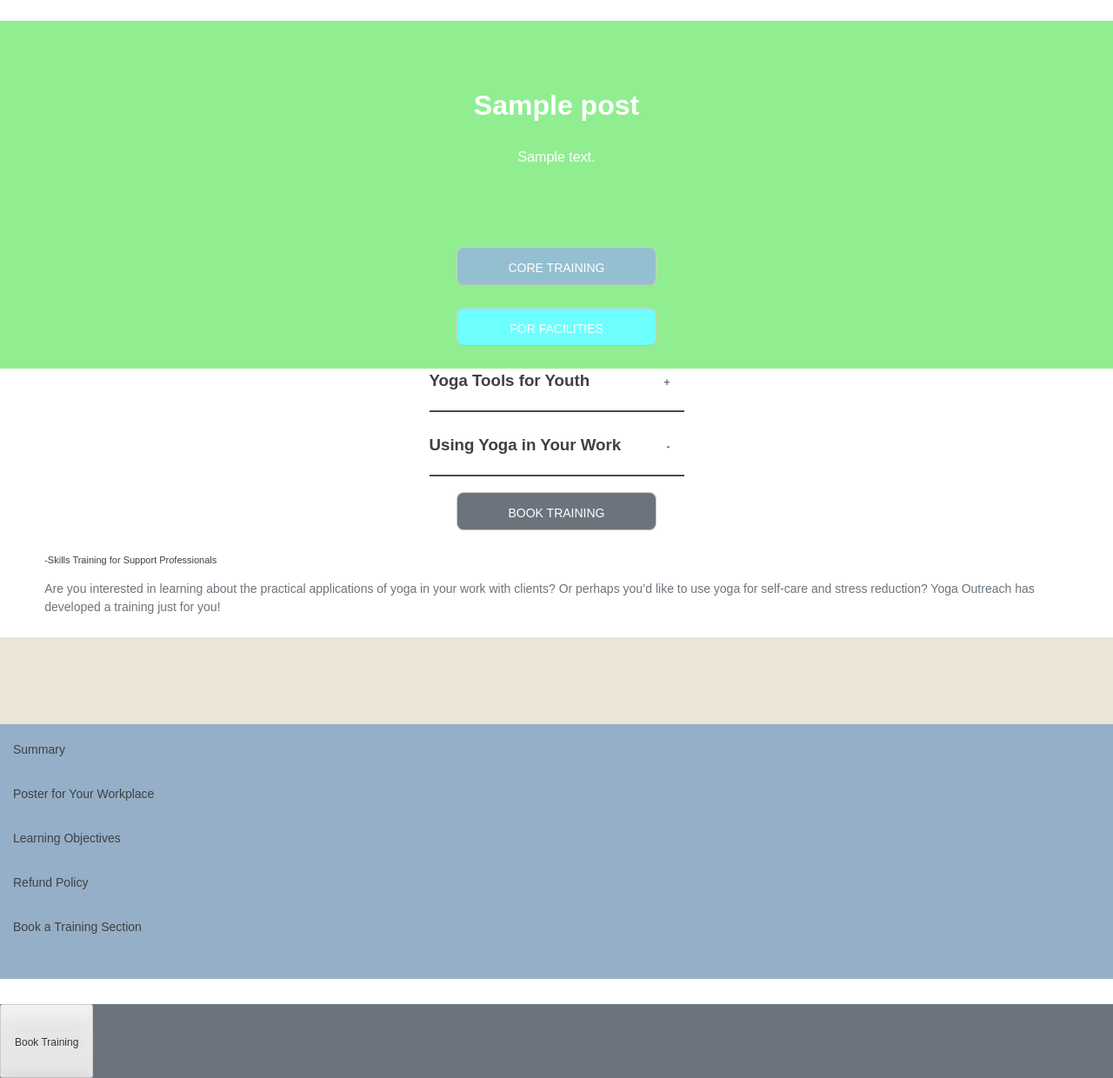
After one commit to redacademy/yoga-winter-2017, a WordPress theme: template themes/yoga_outreach/page-templates/training.php in a window 1280 px wide. The commit adds this page. Shown: the whole page at 87% size. Run offline with PHP 8.4 and a stand-in for WordPress, Linux system fonts and the light colour scheme; the site name, menu and one post (Sample post) are stand-ins, and other content is empty; some libraries are stand-ins or nearby versions.

Commit message:
merge branch

```diff
--- a/themes/yoga_outreach/footer.php
+++ b/themes/yoga_outreach/footer.php
@@ -11,12 +11,11 @@
 
 			<footer id="colophon" class="site-footer" role="contentinfo">
 				<div class="site-info">
-					<a href="<?php echo esc_url( 'https://wordpress.org/' ); ?>"><?php printf( esc_html( 'Proudly powered by %s' ), 'WordPress' ); ?></a>
 				</div><!-- .site-info -->
 			</footer><!-- #colophon -->
 		</div><!-- #page -->
 
 		<?php wp_footer(); ?>
-
+		<script src="jquery-3.1.1.min.js"></script>
 	</body>
 </html>
--- a/themes/yoga_outreach/inc/extras.php
+++ b/themes/yoga_outreach/inc/extras.php
@@ -20,3 +20,5 @@ function red_starter_body_classes( $classes ) {
 	return $classes;
 }
 add_filter( 'body_class', 'red_starter_body_classes' );
+
+//Animating Function on Train Facilities Page
--- /dev/null
+++ b/themes/yoga_outreach/page-templates/training.php
@@ -0,0 +1,52 @@
+<?php /* Template Name: Training Template ?>
+
+<?php
+/**
+ * The template for displaying all pages.
+ *
+ * @package Yoga_Outreach
+ */
+
+get_header(); ?>
+	<div id="primary" class="content-area">
+		<main id="main" class="site-main" role="main">
+			<section class = "general-template-section">
+				<?php while ( have_posts() ) : the_post(); ?>
+
+					<?php get_template_part( 'template-parts/content', 'page' ); ?>
+
+				<?php endwhile; // End of the loop. ?>
+				<div class ="general-button-container">
+					<button class = "general-first-button">Core Training</button>
+					<button class = "general-second-button">For Facilities</button>
+				</div>
+			</section><!--general-template-section-->
+			<section class ="training-yoga-tools-section">
+					<h3 class ="training-h3-heading clearfix">Yoga Tools for Youth<button class ="train-plus-button" onClick="showContent()">+</button></h3>
+					<p id="slide-para">
+					</p>
+					<h3 class ="training-h3-heading clearfix">Using Yoga in Your Work<button class="train-minus-button">-</button></h3>
+				<button class ="book-training-button">Book Training</button>
+				<p class= "small-para">-Skills Training for Support Professionals</p>
+				<p class = "under-skills-training-para">Are you interested in learning about the practical applications of yoga
+					in your work with clients? Or perhaps you’d like to use yoga for self-care
+					and stress reduction? Yoga Outreach has developed a training just for you!
+				</p>
+			</section>
+			<div class ="testimonal-slideshow-container">
+			</div>
+			<ul class="training-list">
+				<li class="training-list-item">Summary</li>
+				<li class="training-list-item">Poster for Your Workplace</li>
+				<li class="training-list-item">Learning Objectives</li>
+				<li class="training-list-item">Refund Policy</li>
+				<li class="training-list-item">Book a Training Section</li>
+			</ul>
+			<div class="bottom-button-container">
+				<button class="white-book-training-button">Book Training</button>
+			</div>
+		</main><!-- #main -->
+	</div><!-- #primary -->
+
+<?php get_sidebar(); ?>
+<?php get_footer(); ?>
--- /dev/null
+++ b/themes/yoga_outreach/sass/_core-training.scss
@@ -0,0 +1,29 @@
+.general-first-button.core{
+    background-color:#6CFFFE;
+}
+
+.general-second-button.core{
+    background-color:#94BFD1;
+}
+
+
+.section-15px-padding{
+    padding:0 15px;
+}
+
+.core-h3-container{
+    width:100%;
+    border-bottom: 2px solid #4A4A4A;
+	padding-bottom:16px;
+
+}
+
+.core-header{
+    margin:0;
+    width:175px;
+    color:#6B747D;
+    font-size:20px;
+    line-height:24px;
+    margin-top:39px;
+
+}
--- /dev/null
+++ b/themes/yoga_outreach/sass/_training-facilities.scss
@@ -0,0 +1,139 @@
+//General template
+
+//Global Clearfix
+.clearfix:after {
+  visibility: hidden;
+  display: block;
+  font-size: 0;
+  content: " ";
+  clear: both;
+  height: 0;
+}
+
+.general-template-section{
+	height:400px;
+	background-color:lightgreen;
+	width:100%;
+	position:relative;
+}
+
+.entry-title{
+	text-align:center;
+    color:white;
+    padding-top:49px;
+}
+
+.entry-content{
+	p{
+		text-align:center;
+        color:white;
+	}
+}
+
+.general-button-container{
+	position: absolute;
+    bottom: 0;
+	width:100%;
+}
+
+.general-first-button, .general-second-button, .book-training-button{
+	width:230px;
+	height:44px;
+	display:block;
+	margin:0 auto;
+	font-size:14px;
+	text-transform:uppercase;
+	margin-bottom:26px;
+    box-shadow:none;
+    text-shadow:none;
+    color:white;
+	border-radius:8px;
+
+}
+
+.general-first-button{
+    background-color:#94BFD1
+}
+
+.training-yoga-tools-section{
+	padding:0 4%;
+}
+
+.general-second-button{
+    background-color:#6CFFFE;
+}
+
+.training-h3-heading{
+	width:293px;
+	height:50px;
+	margin:0 auto;
+	border-bottom: 2px solid #4A4A4A;
+	padding-bottom:16px;
+}
+.train-plus-button, .train-minus-button{
+	background:transparent;
+	border:none;
+	box-shadow:none;
+	color:#6B747D;
+	font-weight:600;
+	float:right;
+}
+.small-para{
+	font-weight:300;
+	font-size: 11px;
+	margin-bottom:5px;
+}
+.under-skills-training-para{
+	color:#6B747D;
+	font-size: 14px;
+	min-width:290px;
+}
+.book-training-button{
+	background-color:#6B747D;
+	margin-top:18px;
+}
+
+.testimonal-slideshow-container{
+	min-width:320px;
+	height:100px;
+	background-color:#EBE5D8;
+
+}
+
+
+//Training Facilities List
+.training-list{
+	height:auto;
+	width:100%;
+	background-color: #95AFC9;
+	margin:0;
+	list-style:none;
+	padding:19px 15px;
+}
+
+.training-list-item{
+	margin-bottom:30px;
+	font-weight:500;
+	font-size:14px;
+}
+
+.slide-para{
+	display:none;
+	background:#eee;
+	padding:10px;
+}
+
+.bottom-button-container{
+	height:85px;
+	width:100%;
+	background-color:#6B747D;
+	margin-top:29px;
+	display:flex;
+}
+
+.left-right-padddin
+
+.fill-white{
+	background-color:#fff;
+	color:#4A4A4A;
+}
--- a/themes/yoga_outreach/sass/style.scss
+++ b/themes/yoga_outreach/sass/style.scss
@@ -59,6 +59,8 @@ Nicolas Gallagher and Jonathan Neal http://necolas.github.com/normalize.css/
 @import "forms";
 @import "navigation";
 @import "modules";
+@import "training-facilities";
+@import "core-training";
 @import "widgets";
 @import "content";
 @import "media";
--- a/themes/yoga_outreach/style.css
+++ b/themes/yoga_outreach/style.css
@@ -541,6 +541,143 @@ a {
   content: "";
   display: table; }
 
+.clearfix:after {
+  visibility: hidden;
+  display: block;
+  font-size: 0;
+  content: " ";
+  clear: both;
+  height: 0; }
+
+.general-template-section {
+  height: 400px;
+  background-color: lightgreen;
+  width: 100%;
+  position: relative; }
+
+.entry-title {
+  text-align: center;
+  color: white;
+  padding-top: 49px; }
+
+.entry-content p {
+  text-align: center;
+  color: white; }
+
+.general-button-container {
+  position: absolute;
+  bottom: 0;
+  width: 100%; }
+
+.general-first-button, .general-second-button, .book-training-button {
+  width: 230px;
+  height: 44px;
+  display: block;
+  margin: 0 auto;
+  font-size: 14px;
+  text-transform: uppercase;
+  margin-bottom: 26px;
+  box-shadow: none;
+  text-shadow: none;
+  color: white;
+  border-radius: 8px; }
+
+.general-first-button {
+  background-color: #94BFD1; }
+
+.training-yoga-tools-section {
+  padding: 0 4%; }
+
+.general-second-button {
+  background-color: #6CFFFE; }
+
+.training-h3-heading {
+  width: 293px;
+  height: 50px;
+  margin: 0 auto;
+  border-bottom: 2px solid #4A4A4A;
+  padding-bottom: 16px; }
+
+.train-plus-button, .train-minus-button {
+  background: transparent;
+  border: none;
+  box-shadow: none;
+  color: #6B747D;
+  font-weight: 600;
+  float: right; }
+
+.small-para {
+  font-weight: 300;
+  font-size: 11px;
+  margin-bottom: 5px; }
+
+.under-skills-training-para {
+  color: #6B747D;
+  font-size: 14px;
+  min-width: 290px; }
+
+.book-training-button {
+  background-color: #6B747D;
+  margin-top: 18px; }
+
+.testimonal-slideshow-container {
+  min-width: 320px;
+  height: 100px;
+  background-color: #EBE5D8; }
+
+.training-list {
+  height: auto;
+  width: 100%;
+  background-color: #95AFC9;
+  margin: 0;
+  list-style: none;
+  padding: 19px 15px; }
+
+.training-list-item {
+  margin-bottom: 30px;
+  font-weight: 500;
+  font-size: 14px; }
+
+.slide-para {
+  display: none;
+  background: #eee;
+  padding: 10px; }
+
+.bottom-button-container {
+  height: 85px;
+  width: 100%;
+  background-color: #6B747D;
+  margin-top: 29px;
+  display: -ms-flexbox;
+  display: flex; }
+
+.left-right-padddin
+.fill-white {
+  background-color: #fff;
+  color: #4A4A4A; }
+
+.general-first-button.core {
+  background-color: #6CFFFE; }
+
+.general-second-button.core {
+  background-color: #94BFD1; }
+
+.section-15px-padding {
+  padding: 0 15px; }
+
+.core-h3-container {
+  width: 100%;
+  border-bottom: 2px solid #4A4A4A;
+  padding-bottom: 16px; }
+
+.core-header {
+  margin: 0;
+  width: 175px;
+  color: #6B747D;
+  font-size: 20px;
+  line-height: 24px;
+  margin-top: 39px; }
+
 /*--------------------------------------------------------------
 # Widgets
 --------------------------------------------------------------*/
```
Also changed, not shown: themes/yoga_outreach/page-templates/core-training-mobile.php (added, +53 -0 lines), themes/yoga_outreach/page-templates/general-template.php (+13 -3 lines), themes/yoga_outreach/functions.php (line endings or trailing spaces), themes/yoga_outreach/js/main.js (added), themes/yoga_outreach/sass/_content.scss (line endings or trailing spaces).
